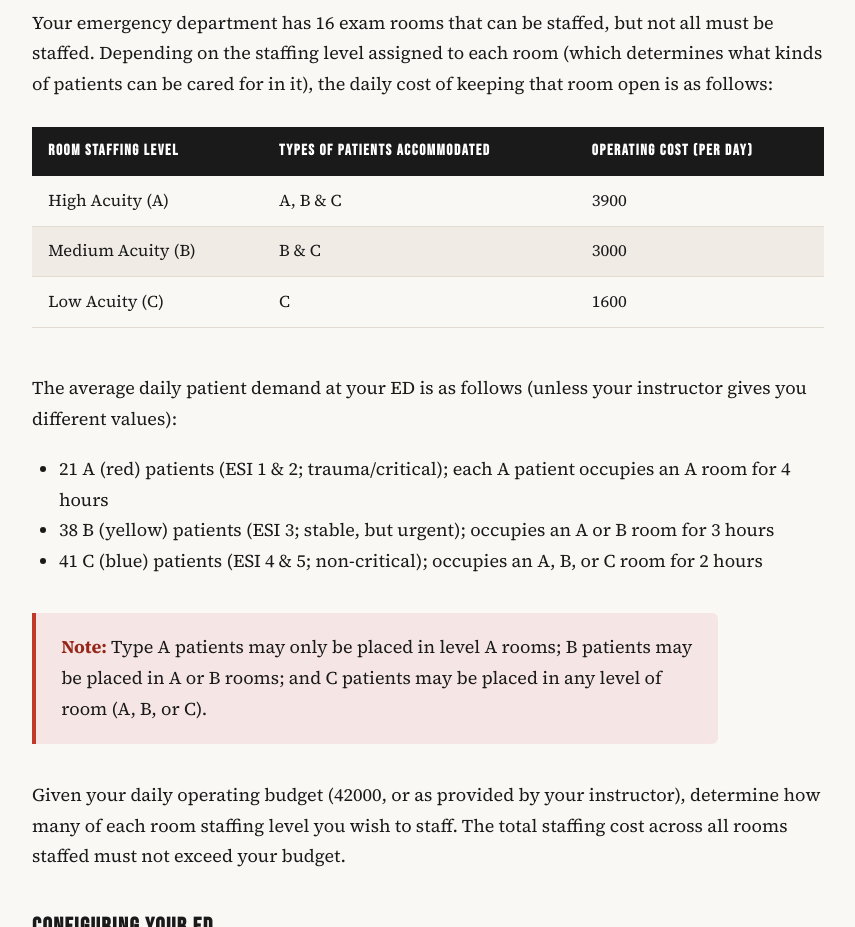
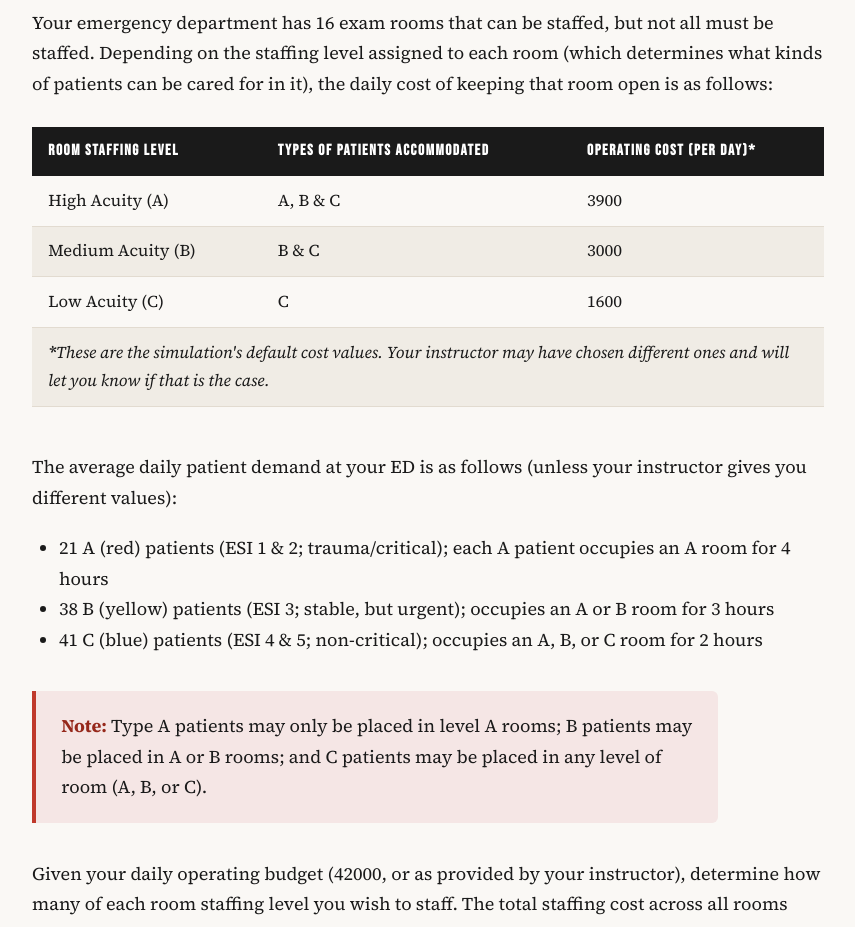
Before and after one commit to craigfroehle/craigfroehle.github.io, a plain HTML site: page docs/student.html in a window 1280 px wide. Shown: the part 2145-3072 px from the top of the page, without its empty margins (212-1067 px from the left). Drawn offline with Linux system fonts and the light colour scheme.

Commit message:
Add files via upload
4/5/26 - Full release v1.0

```diff
--- a/docs/student.html
+++ b/docs/student.html
@@ -371,7 +371,7 @@
             <tr>
               <th>Room Staffing Level</th>
               <th>Types of Patients Accommodated</th>
-              <th>Operating Cost (per day)</th>
+              <th>Operating Cost (per day)*</th>
             </tr>
           </thead>
           <tbody>
@@ -389,6 +389,9 @@
               <td>Low Acuity (C)</td>
               <td>C</td>
               <td>1600</td>
+            </tr>
+            <tr>
+              <td colspan="3"><em><b>*</b>These are the simulation's default cost values. Your instructor may have chosen different ones and will let you know if that is the case.</em></td>
             </tr>
           </tbody>
         </table>
```
